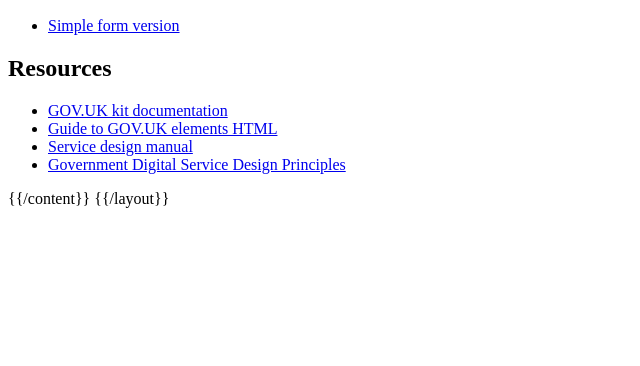
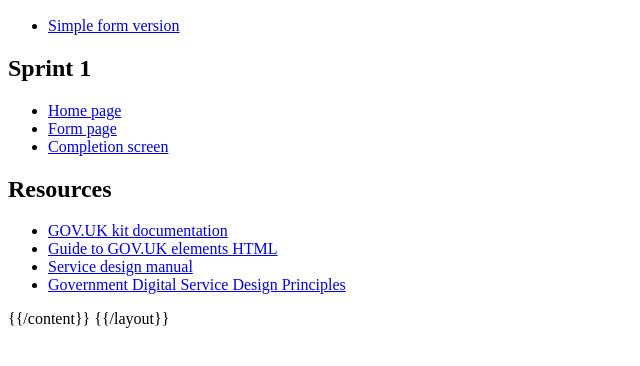
Before and after one commit to ballzy/jsa-complaints, a plain HTML site: page app/views/index.html in a window 1280 px wide. Shown: the part 136-502 px from the top of the page, without its empty margins (0-640 px from the left). Drawn offline with Linux system fonts and the light colour scheme.

Commit message:
Index - changes to sprint links

```diff
--- a/app/views/index.html
+++ b/app/views/index.html
@@ -18,6 +18,13 @@
 			<a href="/simple-form/simple-form">Simple form version</a>
 		</li>
 	</ul>
+
+	<h2 class="heading-large">Sprint 1</h2>
+            <ul class="list-bullet">
+                <li><a href="/sprint1/start">Home page</a></li>
+                <li><a href="/sprint1/form">Form page</a></li>
+                <li><a href="/sprint1/finish">Completion screen</a></li>
+            </ul>
 
 	<h2 class="heading-large">Resources</h2>
 
```
